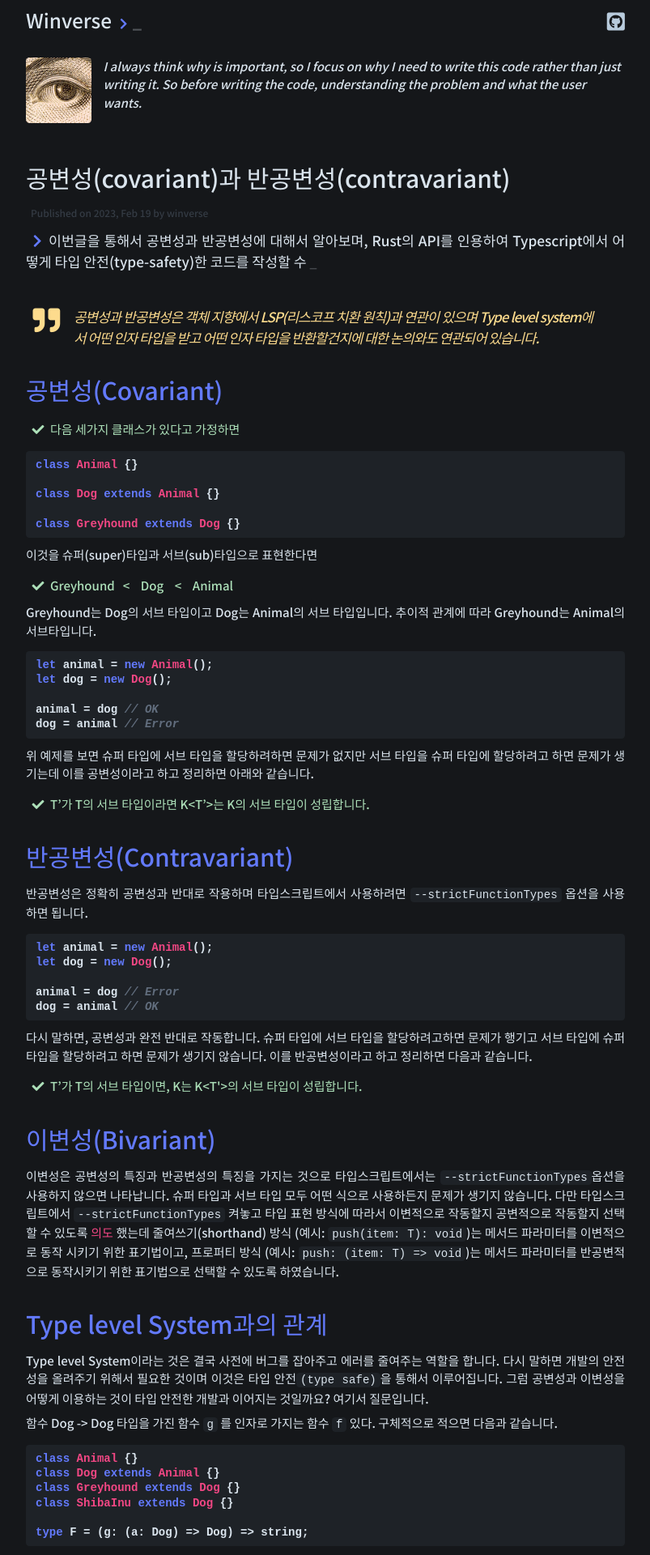
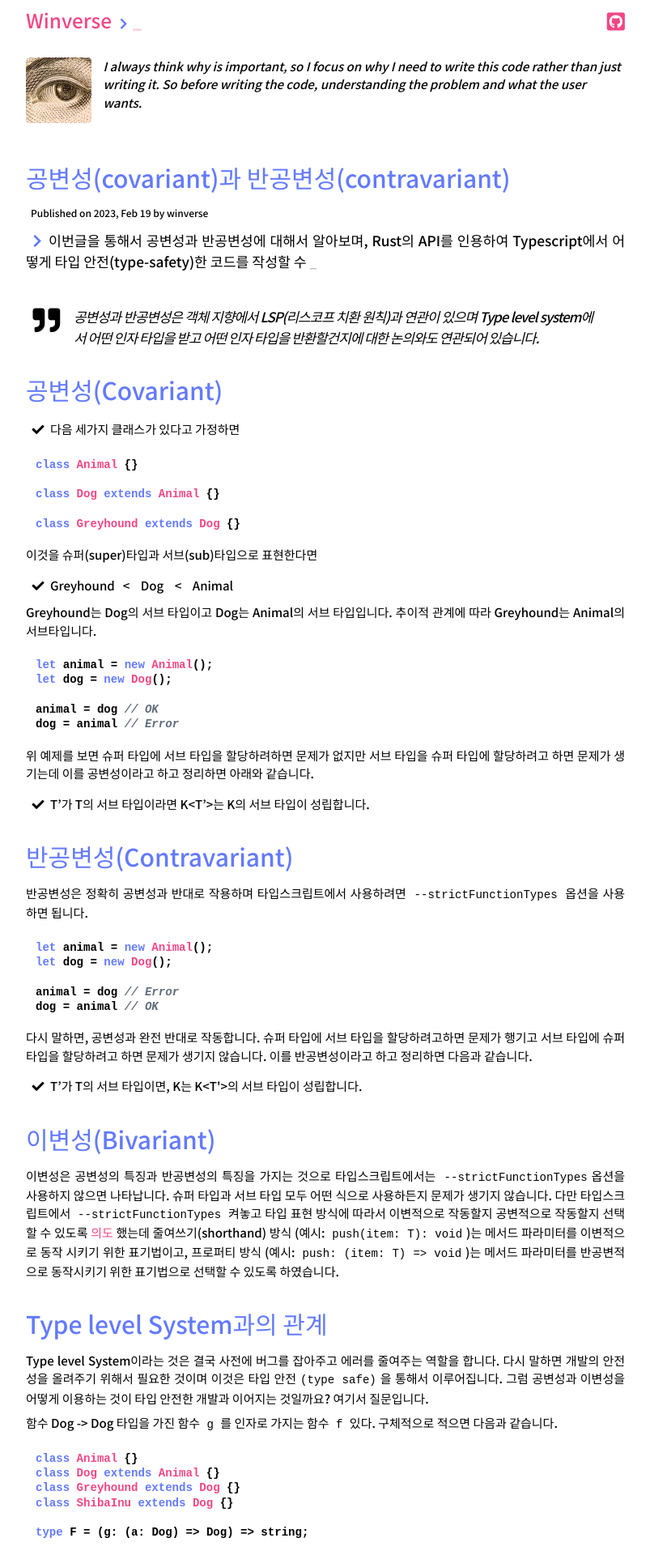
Before and after one commit to winverse/winverse.github.io, a Jekyll site: the page built from _posts/2023-02-19-covariant-with-contravariant.md, in a window 1280 px wide. Shown: the top 1920 px of the page at 81% size, without its empty margins (238-1041 px from the left). Built offline with Jekyll 4.4.1, drawn with Linux system fonts in a browser that asks for light colours; nearby versions of some CDN libraries; comment, search, counter and statistics services are not loaded.

Commit message:
Refactor: remove the theme toggle

```diff
--- a/_includes/theme-toggle.html
+++ b/_includes/theme-toggle.html
@@ -17,11 +17,7 @@
 <script type="text/javascript">
 const theme = 'dark';
 
-if (theme === "light") {
-    document.documentElement.setAttribute('data-theme', 'light');
-} else {
-    document.documentElement.setAttribute('data-theme', 'dark');
-}
+document.documentElement.setAttribute('data-theme', 'dark');
 const userPrefers = getComputedStyle(document.documentElement).getPropertyValue('content');
 
 function activateDarkTheme() {
@@ -39,11 +35,7 @@
     document.documentElement.classList.add('theme--light');
     document.documentElement.classList.remove('theme--dark');
 	document.getElementById("theme-toggle").className = 'dark';
-	window.localStorage.setItem('theme', 'light');
 }
-
-console.log('set dark');
-activateDarkTheme();
 
 // if (theme === "dark") {
 //     activateDarkTheme();
@@ -56,11 +48,6 @@
 // }
 
 function modeSwitcher() {
-	let currentMode = document.documentElement.getAttribute('data-theme');
-	if (currentMode === "dark") {
-	    activateLightTheme();
-	} else {
-	    activateDarkTheme();
-	}
+	activateLightTheme();
 }
 </script>
--- a/_layouts/post.html
+++ b/_layouts/post.html
@@ -21,7 +21,9 @@
   </div>
   {% if page.description != null %}
   <noscript>
-    <div class="post-description">{{ page.description }}</div>
+    <div class="post-description">
+      {{ page.description }}
+    </div>
   </noscript>
   <div id="animated-post-description" class="post-description" style="display: none;"></div>
   {% endif %}
```
